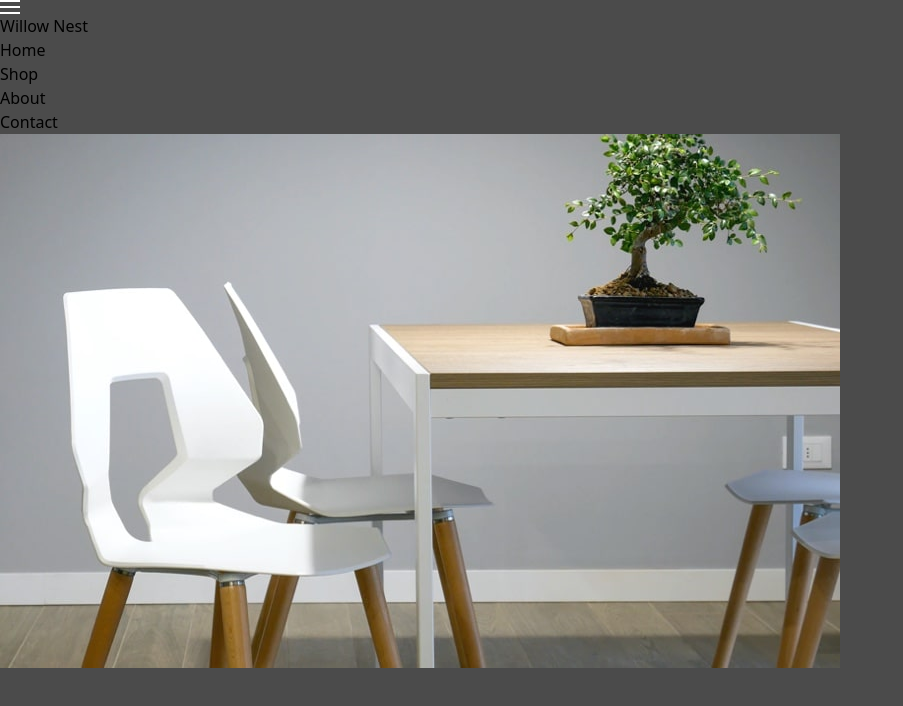
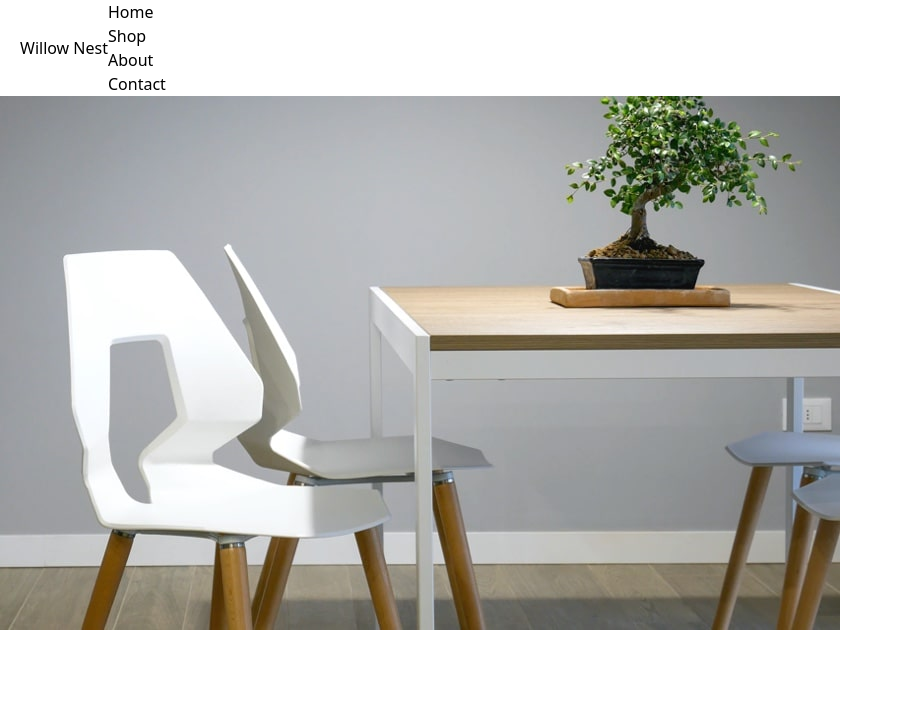
Before and after one commit to JanudaStack/furniture-store-landing-page, a React (Vite) app: page / in a window 1280 px wide. Shown: the top 706 px of the page, without its empty margins (0-903 px from the left). Built offline with nearby package versions, Linux system fonts and the light colour scheme.

Commit message:
Refactor Navbar Section by using Tailwind CSS

```diff
--- a/src/index.css
+++ b/src/index.css
@@ -18,8 +18,23 @@
 html,
 body {
     width: 100%;
-    background-color: #4b4b4b;
+    /* background-color: #4b4b4b; */
     color: black;
     scroll-behavior: smooth;
     overflow-x: hidden;
 }
+
+nav {
+    display: flex;
+}
+
+nav div {
+    display: flex;
+    align-items: center;
+    justify-content: space-between;
+}
+
+nav ul {
+    display: hidden;
+    gap: 2rem;
+}
```
